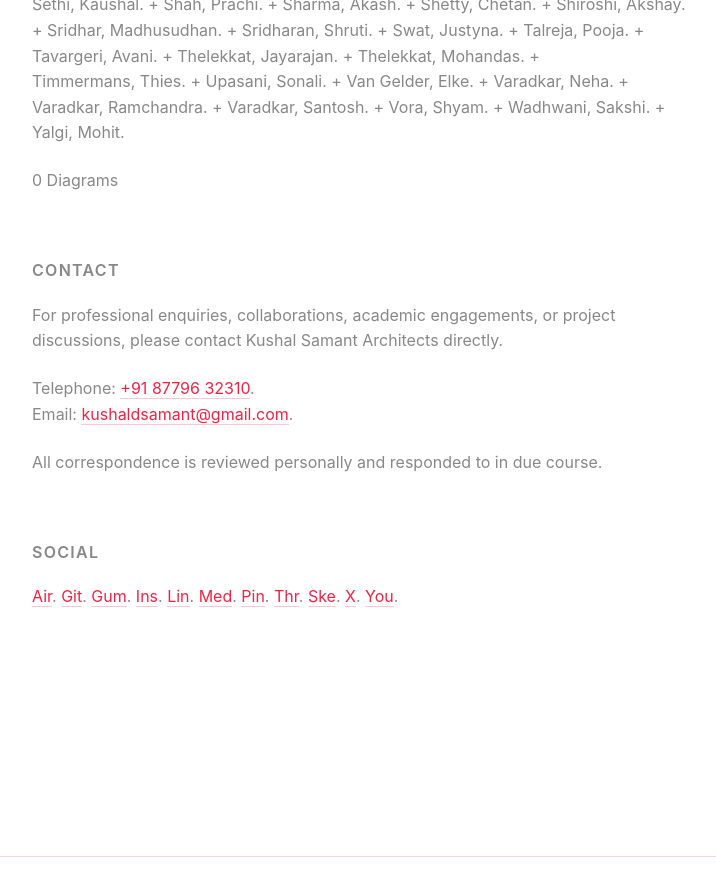
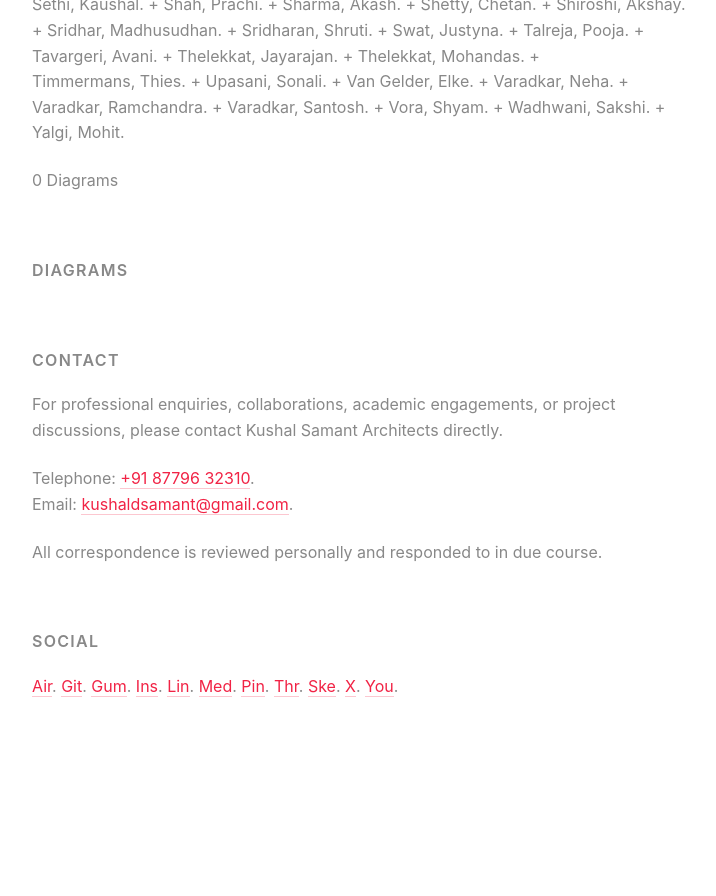
Before and after one commit to kushalsamant/kushalsamant.github.io, a Jekyll site: the page built from index.html, in a window 1280 px wide and 900 px high, scrolled down 2887 px. Shown: the top 896 px of the window, without its empty margins (252-968 px from the left). Built offline with Jekyll 4.4.1, drawn with Linux system fonts in a browser that asks for light colours.

Commit message:
Add header for diagrams section in HTML
Signed-off-by: Kushal Samant Architects <writetokushaldsamant@gmail.com>

```diff
--- a/_includes/render_diagrams.html
+++ b/_includes/render_diagrams.html
@@ -1,3 +1,5 @@
+<h2>Diagrams</h2>
+
 {% assign images = site.static_files
   | where_exp: "f", "f.path contains '/diagrams/'"
   | sort: "path" %}
```
